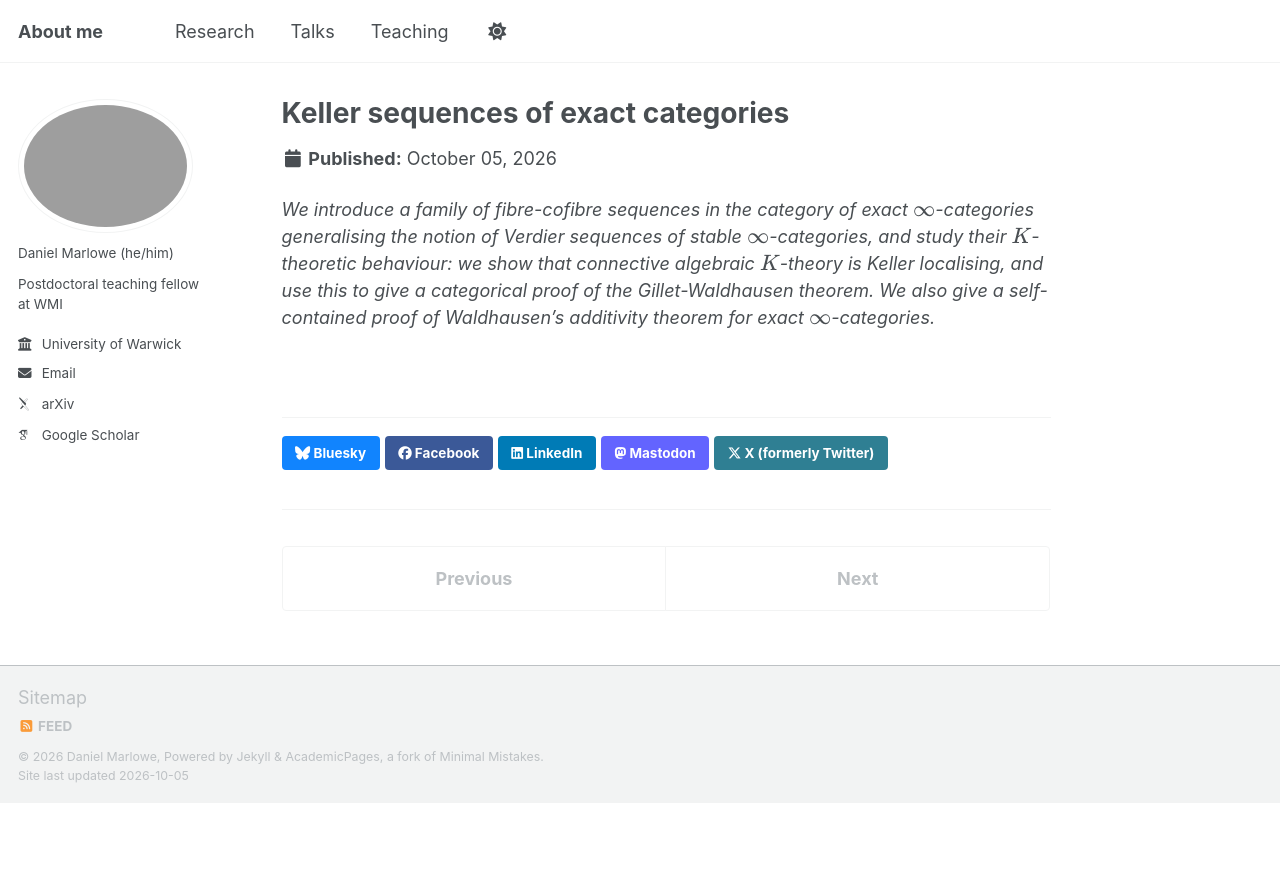
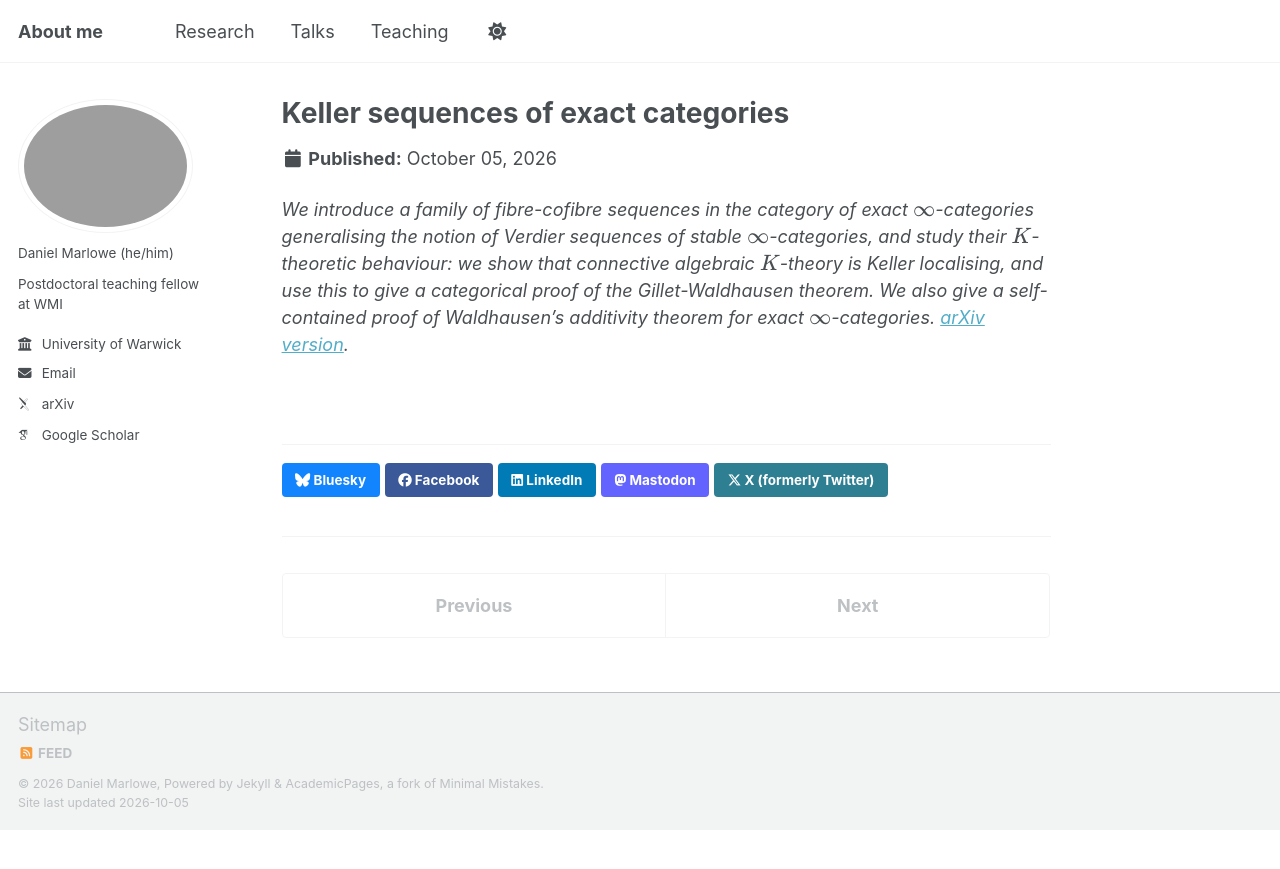
Before and after one commit to dmarl/dmarl.github.io, a Jekyll site: the page built from _publications/keller.md, in a window 1280 px wide. Shown: the top 869 px of the page. Built offline with Jekyll 4.4.1, drawn with Linux system fonts in a browser that asks for light colours; some web fonts are replaced; a script bundle is joined from its source files by our own code; library files that are not in the unit come from our copies.

Commit message:
added URL

```diff
--- a/_publications/keller.md
+++ b/_publications/keller.md
@@ -10,4 +10,4 @@ slidesurl:
 paperurl: 'https://arxiv.org/abs/2609.01473'
 citation:
 ---
-_We introduce a family of fibre-cofibre sequences in the category of exact $$\infty$$-categories generalising the notion of Verdier sequences of stable $$\infty$$-categories, and study their $$K$$-theoretic behaviour: we show that connective algebraic $$K$$-theory is Keller localising, and use this to give a categorical proof of the Gillet-Waldhausen theorem. We also give a self-contained proof of Waldhausen's additivity theorem for exact $$\infty$$-categories._
+_We introduce a family of fibre-cofibre sequences in the category of exact $$\infty$$-categories generalising the notion of Verdier sequences of stable $$\infty$$-categories, and study their $$K$$-theoretic behaviour: we show that connective algebraic $$K$$-theory is Keller localising, and use this to give a categorical proof of the Gillet-Waldhausen theorem. We also give a self-contained proof of Waldhausen's additivity theorem for exact $$\infty$$-categories. [arXiv version](https://arxiv.org/abs/2609.01473)._
```
